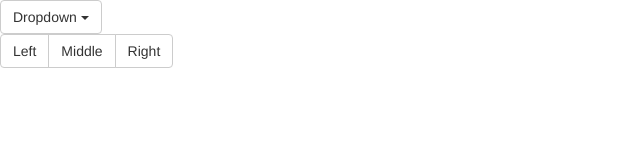
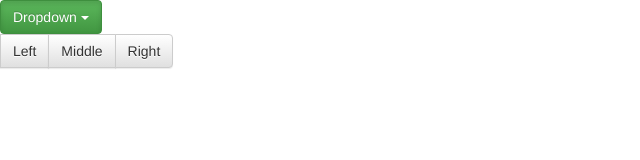
Before and after one commit to AraceliGS/practicando-con-bootstrap, a plain HTML site: page index.html in a window 1280 px wide. Shown: the whole page, without its empty margins (0-640 px from the left). Drawn offline with nearby package versions, Linux system fonts and the light colour scheme; files that its build step writes are made by us from their sources.

Commit message:
añadiendo estilos CSS al dropdown

```diff
--- a/index.html
+++ b/index.html
@@ -6,10 +6,13 @@
   </head>
   <!-- Latest compiled and minified CSS -->
   <link rel="stylesheet" href="https://maxcdn.bootstrapcdn.com/bootstrap/3.3.7/css/bootstrap.min.css" integrity="sha384-BVYiiSIFeK1dGmJRAkycuHAHRg32OmUcww7on3RYdg4Va+PmSTsz/K68vbdEjh4u" crossorigin="anonymous">
+  <!-- Optional theme -->
+<link rel="stylesheet" href="https://maxcdn.bootstrapcdn.com/bootstrap/3.3.7/css/bootstrap-theme.min.css" integrity="sha384-rHyoN1iRsVXV4nD0JutlnGaslCJuC7uwjduW9SVrLvRYooPp2bWYgmgJQIXwl/Sp" crossorigin="anonymous">
   <link rel="stylesheet" href="css/main.css">
   <body>
+    <div class="btn-group open">
       <div class="dropdown">
-      <button class="btn btn-default dropdown-toggle" type="button" data-toggle="dropdown" id="dropdownMenu1" data-toggle="dropdown" aria-haspopup="true" aria-expanded="true">
+        <button class="btn btn-success dropdown-toggle" type="button" id="dropdownMenu1" data-toggle="dropdown" aria-haspopup="true" aria-expanded="false">
           Dropdown
           <span class="caret"></span>
         </button>
@@ -26,6 +29,7 @@
         <button type="button" class="btn btn-default">Middle</button>
         <button type="button" class="btn btn-default">Right</button>
       </div>
+    </div>
     <!-- Latest compiled and minified JavaScript -->
     <script src="https://maxcdn.bootstrapcdn.com/bootstrap/3.3.7/js/bootstrap.min.js" integrity="sha384-Tc5IQib027qvyjSMfHjOMaLkfuWVxZxUPnCJA7l2mCWNIpG9mGCD8wGNIcPD7Txa" crossorigin="anonymous"></script>
     <script type="text/javascript" src="js/app.js"></script>
--- a/js/app.js
+++ b/js/app.js
@@ -1 +1 @@
-$('.dropdown-toggle').dropdown()
+//$('.dropdown-toggle').dropdown()
```
Lines whose indentation alone changed are shown as unchanged.
